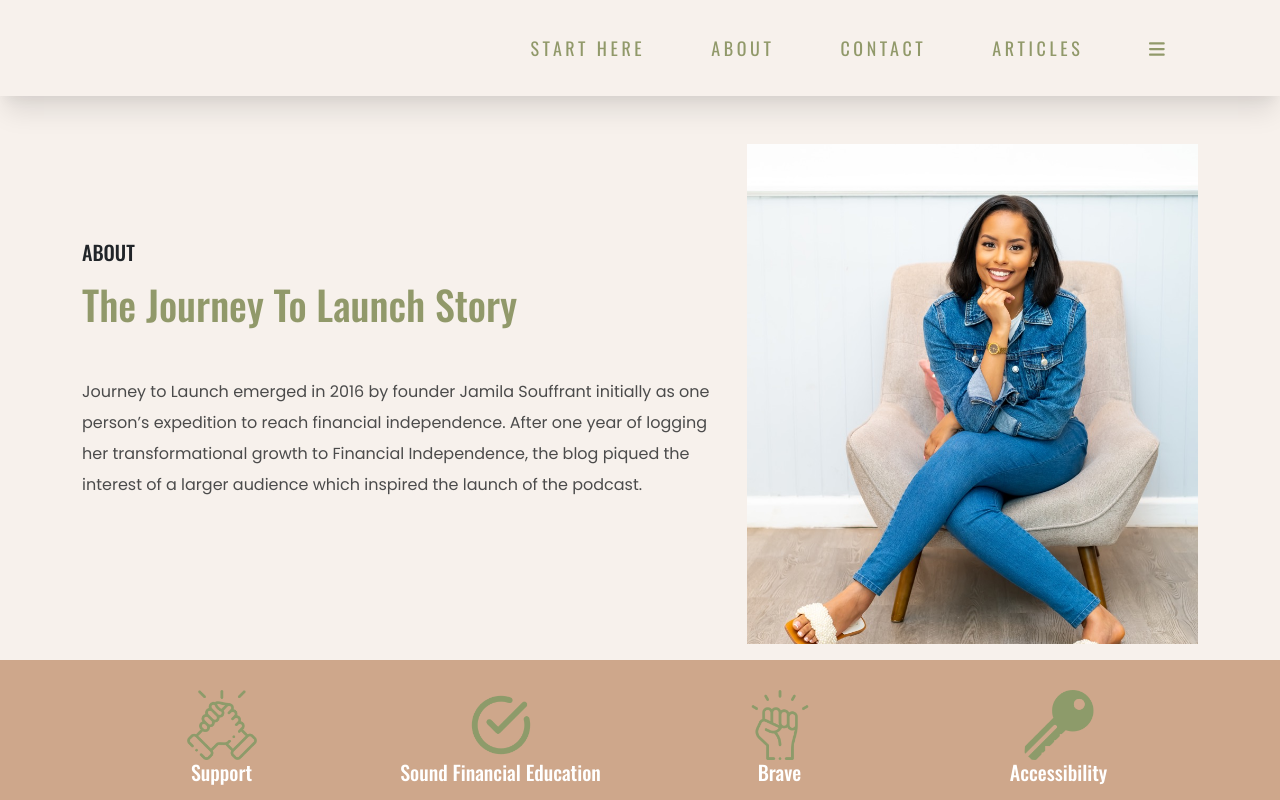
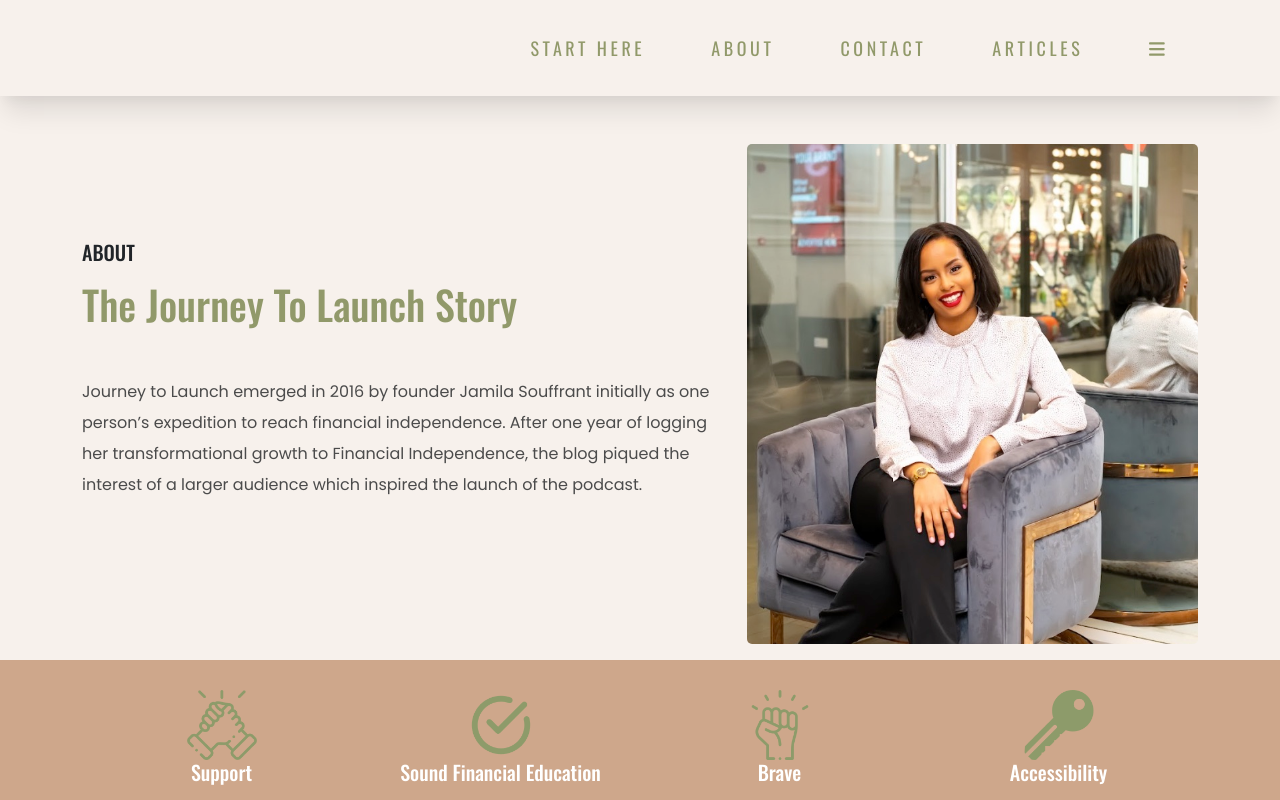
Before and after one commit to WilsonKinyua/figuring-finance, a React (Create React App) app: page /about in a window 1280 px wide. Shown: the top 800 px of the page. Built offline with nearby package versions, Linux system fonts and the light colour scheme.

Commit message:
about us page updated

```diff
--- a/src/components/Navbar.tsx
+++ b/src/components/Navbar.tsx
@@ -12,7 +12,8 @@
   return (
     <>
       <div className="side-nav">
-        <Link to="/"
+        <Link
+          to="#"
           className="nav-close"
           onClick={() => {
             $(".side-nav").css("display", "none");
@@ -127,7 +128,7 @@
                     $(".side-nav").css("display", "block").hide().slideDown();
                   }}
                 >
-                  <Link to="/" className="nav-link" id="menu-bar">
+                  <Link to="#" className="nav-link" id="menu-bar">
                     <FontAwesomeIcon icon={faBars} />
                   </Link>
                 </li>
--- a/src/pages/AboutUs.tsx
+++ b/src/pages/AboutUs.tsx
@@ -33,7 +33,7 @@
                   loading="lazy"
                   src={about}
                   alt="owner"
-                  className="img-fluid"
+                  className="img-fluid border-radius"
                 />
               </div>
             </div>
```
Also changed, not shown: src/img/about.jpeg.
